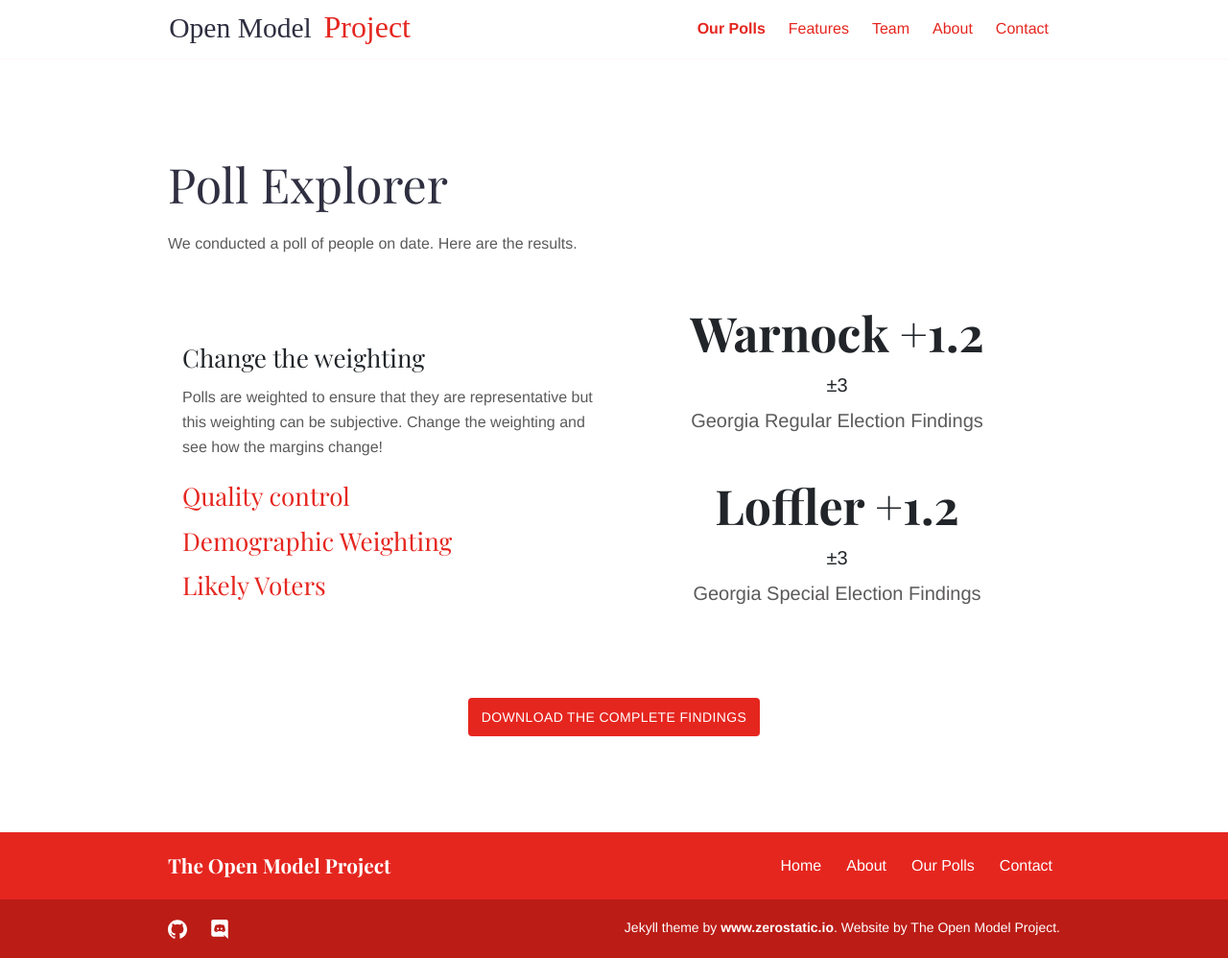
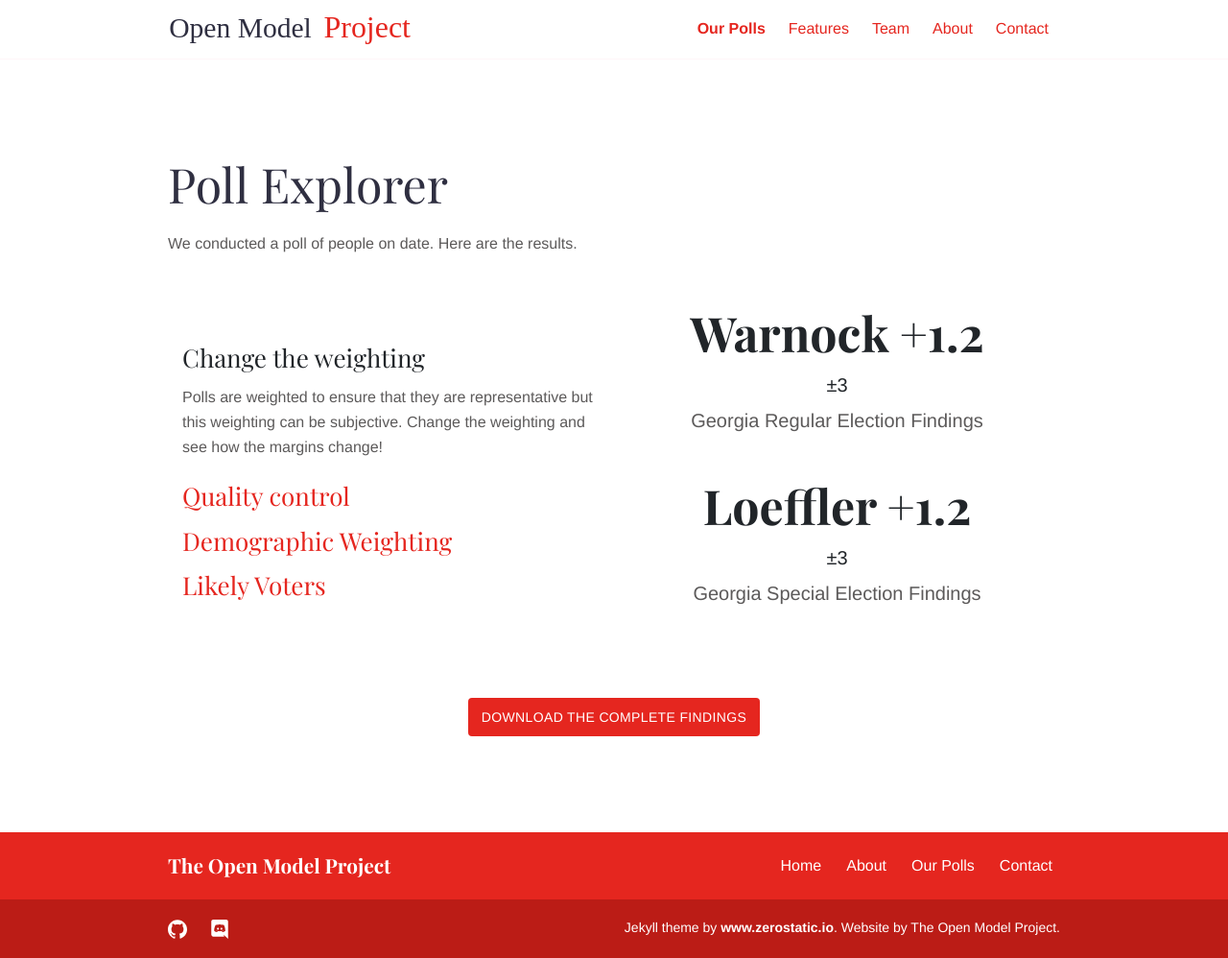
Before and after one commit to ExtraE113/OpenModelProject, a Jekyll site: the page built from inhouse.md, in a window 1280 px wide. Shown: the whole page at 96% size. Built offline with Jekyll 4.4.1, drawn with Linux system fonts in a browser that asks for light colours.

Commit message:
changes, unsure

```diff
--- a/_layouts/inhouse.html
+++ b/_layouts/inhouse.html
@@ -161,7 +161,7 @@ layout: default
                     </div>
                     <div class="prediction prediction-summary">
                         <div class="prediction-content">
-                            <h2 class="prediction-number" id="special-headline">Loffler +1.2</h2>
+                            <h2 class="prediction-number" id="special-headline">Loeffler +1.2</h2>
                             <h3 class="prediction-margin" id="special-margin">&#177;3</h3>
                             <p class="prediction-title">Georgia Special Election Findings</p>
                         </div>
```
